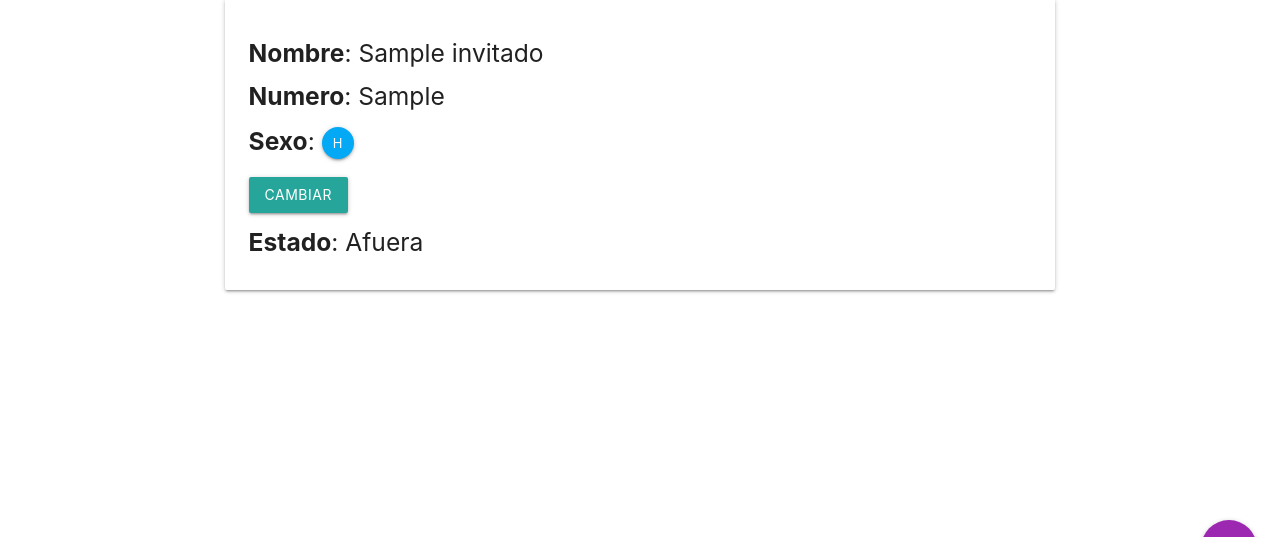
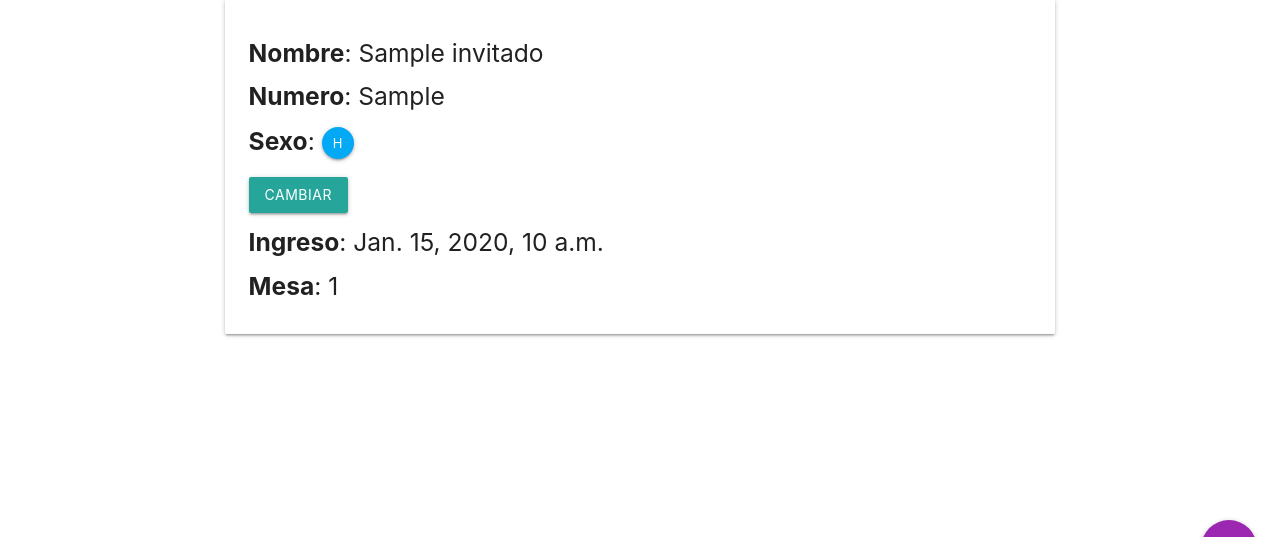
Before and after one commit to cettipao/EventOrganizer, a Django app: a page that uses eventos/templates/base.html in a window 1280 px wide. Shown: the part 201-738 px from the top of the page. Run offline with Django 3.2, Linux system fonts and the light colour scheme; a user stored in the database is signed in; data comes from the database, SQL or seed files in the repository; both versions use the stored data as it was after the commit; tables that the repository leaves empty hold one stand-in row (values such as "Sample post"); parts of the project's set-up code (start-up, migrations or seed data) failed here and were passed over.

Commit message:
Modelos Mesa e Ingreso unidos a la logica de los views

```diff
--- a/eventos/excelGenerator.py
+++ b/eventos/excelGenerator.py
@@ -11,9 +11,14 @@ def genExcel(invitados):
 
     hoja1['A1'] = "Nombre"
     hoja1['B1'] = "Numero"
+    hoja1['C1'] = "Mesa"
 
     for i in range(len(invitados)):
         hoja1['A' + str(i+2)] = invitados[i].nombre
         hoja1['B' + str(i+2)] = invitados[i].numero
+        if invitados[i].mesa is not None:
+            hoja1['C' + str(i + 2)] = invitados[i].mesa.numero_mesa
+        else:
+            hoja1['C' + str(i + 2)] = "N/A"
 
     doc.save(BASE_DIR + '/static/' + 'InvitadosEvento.xlsx')
--- a/eventos/models.py
+++ b/eventos/models.py
@@ -12,8 +12,8 @@ class Mesa(models.Model):
     isInfantil.boolean = infantil
     isInfantil.short_description = 'Mesa de Niños'
 
-    def str(self):
-        return str(self.numero_mesa)
+    def __str__(self):
+        return "{}".format(self.numero_mesa)
 
 class Invitado(models.Model):
     numero = models.CharField(max_length=30)
@@ -36,7 +36,7 @@ class Invitado(models.Model):
     confirmado = models.BooleanField(default = False)
     cambio_nombre = models.BooleanField(default=False)
 
-    def str(self):
+    def __str__(self):
         return "{}, {}".format(self.numero, self.nombre)
 
 class Ingreso(models.Model):
@@ -47,5 +47,5 @@ class Ingreso(models.Model):
     )
     hora = models.DateTimeField(auto_now=True)
 
-    def str(self):
+    def __str__(self):
         return "{}, {}".format(self.invitado.nombre, self.hora.ctime())
--- a/eventos/templates/base.html
+++ b/eventos/templates/base.html
@@ -14,7 +14,6 @@
 
     <!--Import materialize.css-->
     <link type="text/css" rel="stylesheet" href="{% static 'css-m/materialize.min.css' %}" media="screen,projection"/>
-
     <!--Let browser know website is optimized for mobile-->
     <meta name="viewport" content="width=device-width, initial-scale=1.0"/>
     <title>{% block title %}
--- a/eventos/templates/invitado.html
+++ b/eventos/templates/invitado.html
@@ -27,7 +27,8 @@
                 <p>¿Seguro quieres eliminar a {{ invitado.nombre }}?</p>
             </div>
             <div class="modal-footer">
-                <form method="post" action="//{{ host }}/administrador/">  {# Form para eliminar al invitado redirije a /administrador #}
+                <form method="post" action="//{{ host }}/administrador/">
+                    {# Form para eliminar al invitado redirije a /administrador #}
                     {% csrf_token %}
                     <input type="hidden" name="eliminar" value="{{ invitado.numero }}">
                     <button type="submit" class="modal-close waves-effect waves-green btn-flat red white-text">
@@ -37,8 +38,9 @@
             </div>
         </div>
     {% endif %}
-    {% if ingresoCancelado %}  {# En caso de que se haya escaneado por error y el invitado este adentro. Se puede cancelar #}
-        <script>
+    {% if ingresoCancelado %}
+        {# En caso de que se haya escaneado por error y el invitado este adentro. Se puede cancelar #}
+        <script type="module">
             M.toast({html: 'Ingreso Cancelado con Exito!', classes: 'rounded'});
         </script>
     {% endif %}
@@ -65,7 +67,7 @@
                 12-columns-wide on small screens  -->
 
             <h1 class="center">Invitado Valido</h1>
-            {% if ingreso %}  {# El invitado ingresa exitosamente y el html avisa #}
+            {% if ingreso_exitoso %}  {# El invitado ingresa exitosamente y el html avisa #}
                 <div id="fuera" class="card-panel teal scale-transition scale-out">
                 <span class="white-text"><h5>Ingreso exitoso</h5>
                     <form method="post" action="//{{ host }}/invitado/{{ invitado.numero }}/config/">
@@ -78,6 +80,16 @@
                     document.getElementById("fuera").className += "scale-in"
                 </script>
             {% endif %}
+
+            {% if ingreso_existente %}  {# El invitado ya ha ingresado #}
+                <div id="fuera2" class="card-panel red scale-transition scale-out">
+                <span class="white-text"><h5>Invitado ya ingresado ({{ ingreso.hora }})</h5>
+                </div>
+                <script>
+                    document.getElementById("fuera2").className += "scale-in"
+                </script>
+            {% endif %}
+
             <div class="card-panel white">
 
                 <h5><b>Nombre</b>: {{ invitado.nombre }}</h5>
@@ -127,7 +139,18 @@
 
                 {% endif %}
 
-                <h5><b>Estado</b>: {% if invitado.adentro %} Adentro {% else %} Afuera {% endif %} </h5>
+                <h5><b>Ingreso</b>:
+                    {% if invitado.ingreso == "" %}
+                        No ingresado
+                    {% else %}
+                        {{ invitado.ingreso.hora }}
+                    {% endif %} </h5>
+                <h5><b>Mesa</b>:
+                    {% if invitado.mesa == None %}
+                        N/A
+                    {% else %}
+                        {{ invitado.mesa.numero_mesa }}
+                    {% endif %} </h5>
             </div>
 
 
@@ -142,10 +165,6 @@
                   12-columns-wide on small screens  -->
 
         </div>
-        <script>  {# Evita que los datos del POST se vuelvan a mandar al f5 #}
-            if (window.history.replaceState) {
-                window.history.replaceState(null, null, window.location.href);
-            }
-        </script>
+
 
 {% endblock %}
--- a/eventos/views.py
+++ b/eventos/views.py
@@ -4,7 +4,7 @@ from django.shortcuts import render
 from config.settings import BASE_DIR
 from django_twilio.decorators import twilio_view
 from twilio.twiml.messaging_response import MessagingResponse,Message
-from .models import Invitado
+from .models import *
 from .imageGenerator import genImage, deleteImgs
 from .excelGenerator import genExcel
 import json
@@ -51,30 +51,36 @@ Toma conf (Verifica si esta /conf y superusuario para mostrar configuraciones)
 """
 def invitadoView(request, num, conf=None):
     ingreso = False
+    ingreso_existente = False
+    ingreso_exitoso = False
     ingresoCancelado = False
     invitado = get_object_or_404(Invitado, numero=num)
     if request.user.is_superuser and not(conf == "config"): #Modo para cambiar a adentro al invitado
-        ingreso = True
-        invitado.adentro = True #el estado de adentro pasa a ser True
+        if len(Ingreso.objects.filter(invitado=invitado)) != 0:
+            ingreso = Ingreso.objects.get(invitado=invitado)
+            ingreso_existente = True
+        else:
+            ingreso = Ingreso.objects.create(invitado=invitado)
+            ingreso_exitoso = True
+        #invitado.adentro = True #el estado de adentro pasa a ser True
     if not(request.user.is_superuser) or not(conf == "config"): #Modo "normal"
         conf = None
     if request.method == "POST":
         if ("cancelarAdentro" in request.POST) and (request.user.is_superuser) and (conf == "config"):
-            Invitado.objects.get(numero=request.POST.get("cancelarAdentro")).adentro = False
+            invitado = Invitado.objects.get(numero=request.POST.get("cancelarAdentro"))
+            Ingreso.objects.get(invitado=invitado).delete()
             ingresoCancelado = True #En caso de que el patovica haya escaneado por error, puede cancelar el adentro
     elif "sexo" in request.GET: #Cambio de Sexo mediante Ajax
         oldSexo = request.GET.get("sexo")
-        print(oldSexo)
         if oldSexo == "H":
             invitado.sexo = "M"
         else:
             invitado.sexo = "H"
-        print(invitado.sexo)
         invitado.save() #Guardo nuevo Sexo
         return HttpResponse(json.dumps({"sexo": invitado.sexo}), content_type="application/json") #Devuelvo AjaxRequest
-    return render(request, 'invitado.html', {"invitado": invitado, "ingreso": ingreso,
+    return render(request, 'invitado.html', {"invitado": invitado, "ingreso": ingreso, "ingreso_existente":ingreso_existente,
                                              "conf": conf, "host": request.get_host(),
-                                             "ingresoCancelado": ingresoCancelado})
+                                             "ingresoCancelado": ingresoCancelado, "ingreso_exitoso": ingreso_exitoso})
 
 """
 adminView
```
Also changed, not shown: eventos/templates/admin.html (+10 -3 lines), eventos/templates/denied.html (+17 -5 lines), db.sqlite3, documentacion/Diagrama de Clases.png (deleted), 10 other files. Lines whose indentation alone changed are shown as unchanged.
